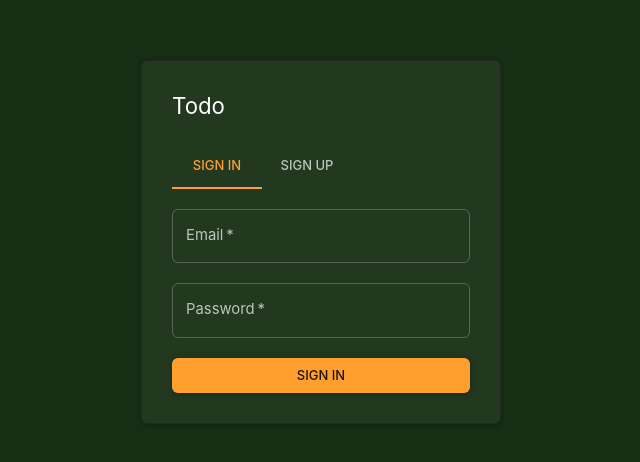
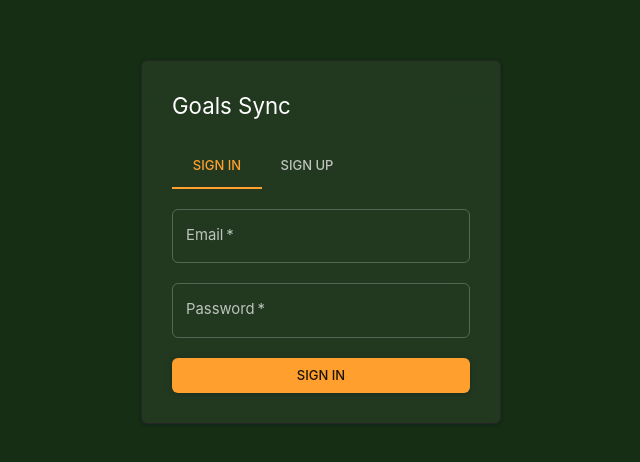
Before and after one commit to JamesKemp296/goalssync, a React (Vite) app: page /login in a window 1280 px wide. Shown: the part 158-620 px from the top of the page, without its empty margins (319-959 px from the left). Built offline with nearby package versions, Linux system fonts and the light colour scheme; no server answers.

Commit message:
app name and favicon

```diff
--- a/index.html
+++ b/index.html
@@ -3,7 +3,8 @@
   <head>
     <meta charset="UTF-8" />
     <meta name="viewport" content="width=device-width, initial-scale=1.0" />
-    <title>Todo</title>
+    <link rel="icon" type="image/svg+xml" href="/cat-favicon.svg" />
+    <title>Goals Sync</title>
   </head>
   <body>
     <div id="root"></div>
--- a/package.json
+++ b/package.json
@@ -1,5 +1,5 @@
 {
-  "name": "todoapp",
+  "name": "goalssync.com",
   "private": true,
   "version": "0.0.0",
   "type": "module",
--- a/src/components/AppShell.tsx
+++ b/src/components/AppShell.tsx
@@ -1,8 +1,24 @@
+import { useEffect } from 'react'
 import { Box } from '@mui/material'
-import { Outlet } from 'react-router-dom'
+import { Outlet, useLocation } from 'react-router-dom'
 import AppBottomNav from './AppBottomNav'
 
 export default function AppShell() {
+  const location = useLocation()
+
+  useEffect(() => {
+    const path = location.pathname
+    let view = 'Goals Sync'
+
+    if (path === '/home' || path === '/') view = 'Home'
+    else if (path === '/lists') view = 'Lists'
+    else if (path.startsWith('/lists/')) view = 'List'
+    else if (path === '/settings') view = 'Settings'
+    else if (path === '/login') view = 'Sign in'
+
+    document.title = `${view} • Goals Sync`
+  }, [location.pathname])
+
   return (
     <Box
       sx={{
--- a/src/views/AuthView.tsx
+++ b/src/views/AuthView.tsx
@@ -38,7 +38,7 @@ export default function AuthView() {
       }}
     >
       <Card sx={{ p: 3, width: 360 }}>
-        <Typography variant="h5" sx={{ mb: 2 }}>Todo</Typography>
+        <Typography variant="h5" sx={{ mb: 2 }}>Goals Sync</Typography>
         <Tabs value={tab} onChange={(_, v) => setTab(v)} sx={{ mb: 2 }}>
           <Tab label="Sign in" />
           <Tab label="Sign up" />
```
Also changed, not shown: public/cat-favicon.svg (added), 1 other file (tests, documents, lock files or other folders).
